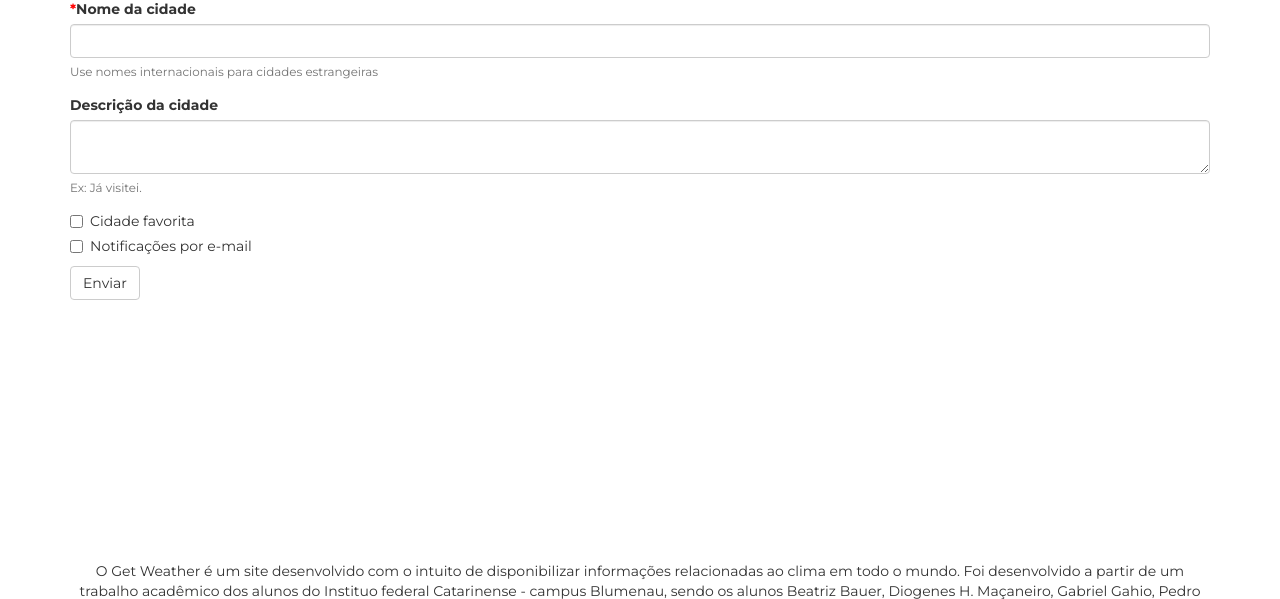
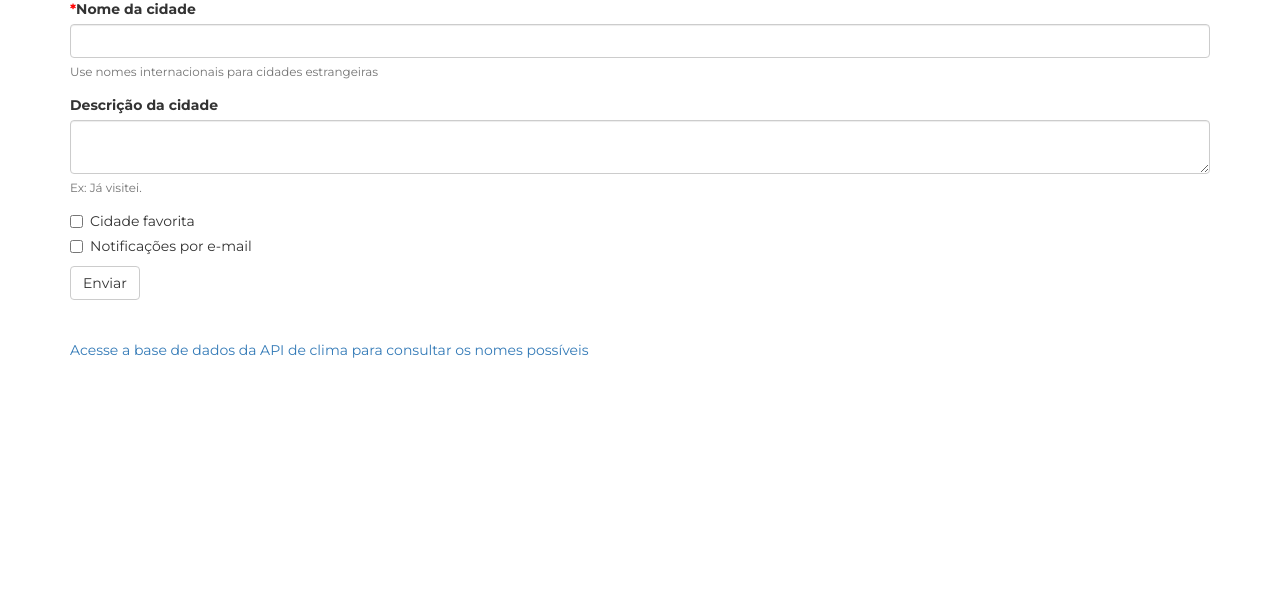
Before and after one commit to vitorueno/get-weather, a Flask app: page /cadastrar_cidade in a window 1280 px wide. Shown: the part 402-1001 px from the top of the page. Run offline with Flask 2, Linux system fonts and the light colour scheme; the visitor is signed in with stand-in values (Sample User, id 1); data comes from the database, SQL or seed files in the repository; some libraries are stand-ins or nearby versions; some web fonts are replaced.

Commit message:
adicionado link no cadastrar cidades

```diff
--- a/app/templates/cadastro_city.html
+++ b/app/templates/cadastro_city.html
@@ -20,6 +20,9 @@
 
     {{wtf.quick_form(form)}}
 
+    <br><br>
+    <a href="http://78.46.48.103/sample/" target="_blank">Acesse a base de dados da API de clima para consultar os nomes possíveis</a>
+
 
 </form>
 </div>
```
